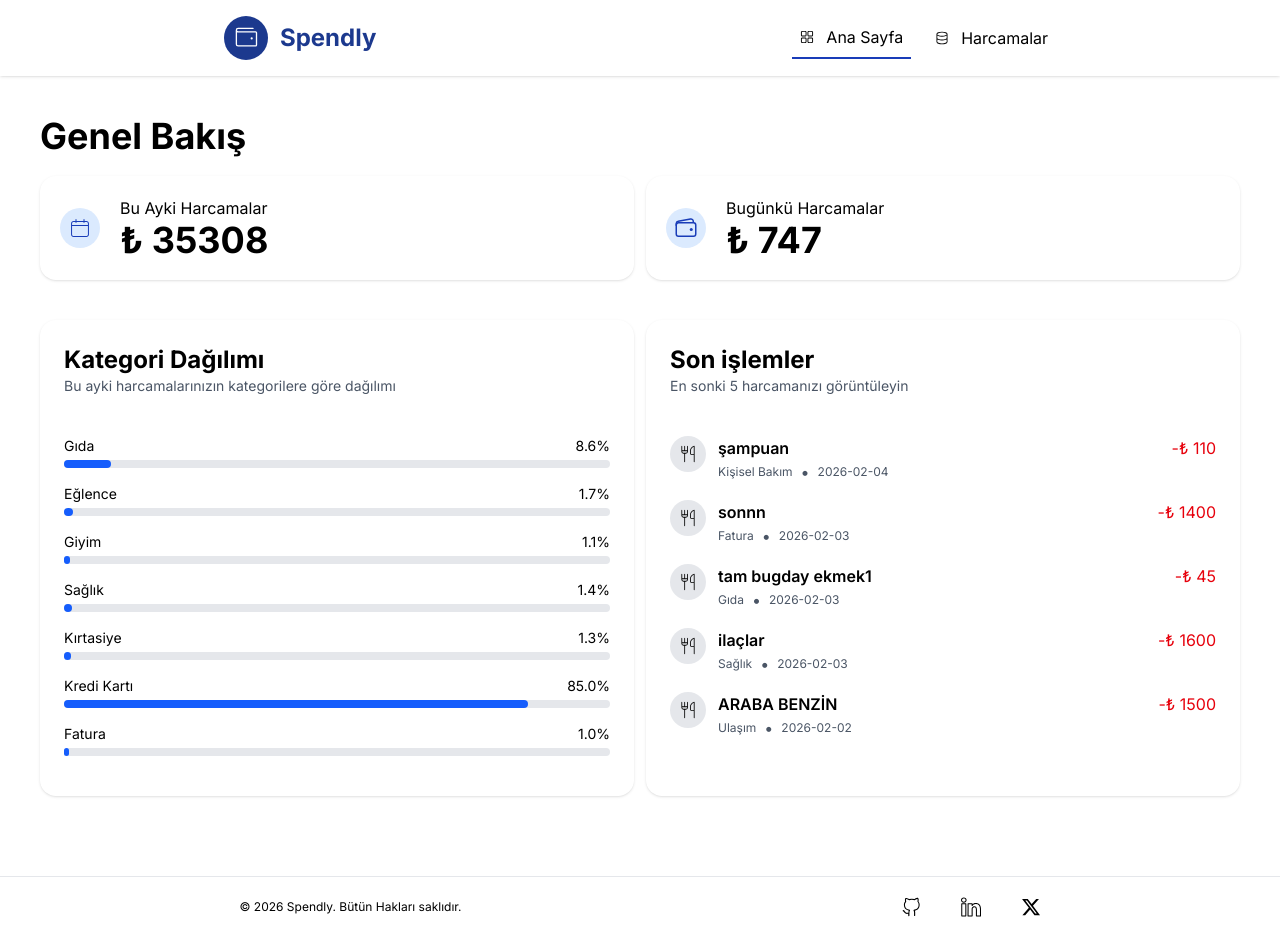
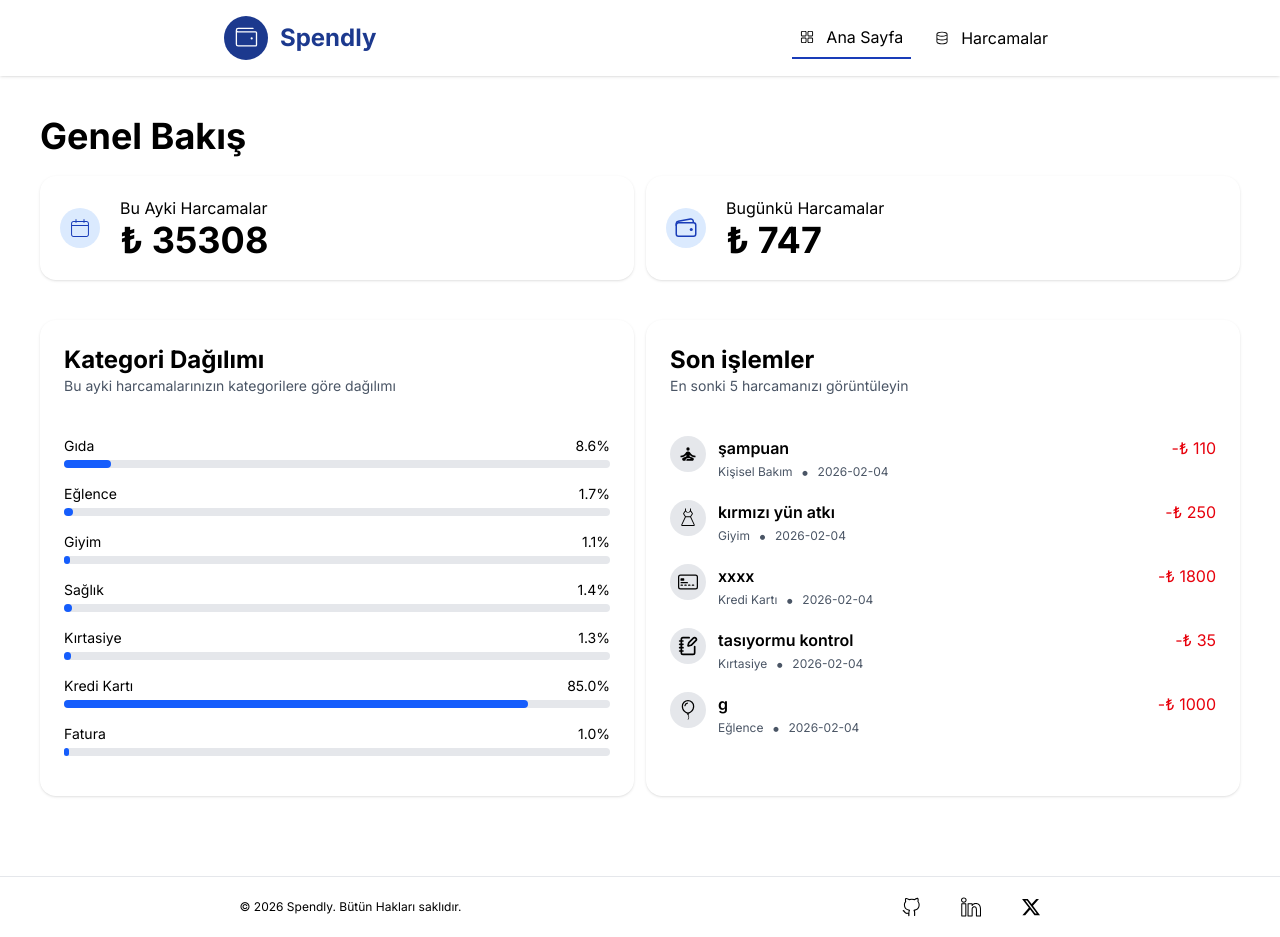
Before and after one commit to karakayaezgi/Spendly, a React (Vite) app: page / in a window 1280 px wide. Built offline with nearby package versions, Linux system fonts and the light colour scheme; data requests are answered from the project's data file; a web font is replaced by a local one.

Commit message:
category icons determined

```diff
--- a/database/db.json
+++ b/database/db.json
@@ -111,6 +111,34 @@
       "category": "Kişisel Bakım",
       "date": "2026-02-04",
       "amount": "110"
+    },
+    {
+      "id": "11b6",
+      "title": "kırmızı yün atkı",
+      "category": "Giyim",
+      "date": "2026-02-04",
+      "amount": "250"
+    },
+    {
+      "id": "1bb5",
+      "title": "xxxx",
+      "category": "Kredi Kartı",
+      "date": "2026-02-04",
+      "amount": "1800"
+    },
+    {
+      "id": "dcc2",
+      "title": "tasıyormu kontrol",
+      "category": "Kırtasiye",
+      "date": "2026-02-04",
+      "amount": "35"
+    },
+    {
+      "id": "109b",
+      "title": "g",
+      "category": "Eğlence",
+      "date": "2026-02-04",
+      "amount": "1000"
     }
   ]
 }
--- a/src/App.jsx
+++ b/src/App.jsx
@@ -5,9 +5,12 @@ import './App.css'
 import { Route, Routes } from 'react-router'
 import Dashboard from './pages/Dashboard'
 import Expenses from './pages/Expenses'
+
 function App() {
 
   const [expenses, setExpenses] = useState([])
+
+
 
   useEffect(() => {
       const loadExpenses = async () => {
--- a/src/components/ExpenseRow.jsx
+++ b/src/components/ExpenseRow.jsx
@@ -1,19 +1,27 @@
 import React from 'react'
 import { CiTrash } from "react-icons/ci";
 import { HiOutlinePencilSquare } from "react-icons/hi2";
+import { categoryIcons } from '../constants/categoryIcons.jsx'
 
 
-const ExpenseRow = ({expense, onDelete, onEdit}) => {
+const ExpenseRow = ({ expense, onDelete, onEdit }) => {
   return (
     <tr className="border-t-gray-200 border-t">
       <td className="py-4">{expense.date}</td>
-      <td>{expense.category}</td>
+      <td>
+        <div className="flex gap-3 items-center">
+          <div className="bg-gray-200 p-2 rounded-full">
+            {categoryIcons[expense.category]}
+          </div>
+          {expense.category}
+        </div>
+      </td>
       <td>{expense.title}</td>
       <td><strong className='me-3'>₺</strong>{expense.amount}</td>
       <td className="text-right">
         <div className="flex justify-end gap-3">
-          <CiTrash onClick={onDelete} className='size-6 cursor-pointer text-red-600'/>
-          <HiOutlinePencilSquare onClick={onEdit} className='size-6 cursor-pointer text-gray-500'/>
+          <CiTrash onClick={onDelete} className='size-6 cursor-pointer text-red-600' />
+          <HiOutlinePencilSquare onClick={onEdit} className='size-6 cursor-pointer text-gray-500' />
         </div>
       </td>
     </tr>
--- a/src/components/LastExpenseItem.jsx
+++ b/src/components/LastExpenseItem.jsx
@@ -1,13 +1,12 @@
 import React from 'react'
-import { CiForkAndKnife } from "react-icons/ci";
 
 
-const LastExpenseItem = ({ lastExpense }) => {
+const LastExpenseItem = ({ lastExpense, categoryIcon }) => {
     return (
         <div className='flex items-start justify-between my-4'>
             <div className='flex items-start gap-3'>
                 <div className='bg-gray-200 p-2 rounded-full'>
-                    <CiForkAndKnife className='size-5' />
+                    {categoryIcon}
                 </div>
                 <div className='flex flex-col'>
                     <p className='text-sm sm:text-base font-semibold'>{lastExpense.title}</p>
--- a/src/components/LastExpenses.jsx
+++ b/src/components/LastExpenses.jsx
@@ -1,5 +1,6 @@
 import React from 'react'
 import LastExpenseItem from './LastExpenseItem'
+import {categoryIcons} from '../constants/categoryIcons.jsx'
 
 const LastExpenses = ({ lastFiveExpenses }) => {
   return (
@@ -10,7 +11,7 @@ const LastExpenses = ({ lastFiveExpenses }) => {
       </div>
       {
         lastFiveExpenses.map((lastExpense, i) => {
-          return <LastExpenseItem key={i} lastExpense={lastExpense} />
+          return <LastExpenseItem key={i} lastExpense={lastExpense} categoryIcon={categoryIcons[lastExpense.category]}/>
         })
       }
 
--- /dev/null
+++ b/src/constants/categoryIcons.jsx
@@ -0,0 +1,21 @@
+import React from "react";
+import { CiForkAndKnife } from "react-icons/ci";
+import { IoCar } from "react-icons/io5";
+import { PiHandHeart,PiDressLight } from "react-icons/pi";
+import { BsBalloon,BsCreditCard2Front } from "react-icons/bs";
+import { RiBillLine } from "react-icons/ri";
+import { MdOutlineSelfImprovement } from "react-icons/md";
+import { LuNotebookPen } from "react-icons/lu";
+
+
+export const categoryIcons = {
+    'Gıda' : <CiForkAndKnife className='size-5'/>,
+    'Ulaşım': <IoCar className='size-5'/>,
+    'Sağlık': <PiHandHeart className='size-5'/>,
+    'Eğlence': <BsBalloon className='size-5'/>,
+    'Fatura': <RiBillLine className='size-5'/>,
+    'Kişisel Bakım': <MdOutlineSelfImprovement className='size-5'/>,
+    'Giyim': <PiDressLight className='size-5'/>,
+    'Kırtasiye': <LuNotebookPen className='size-5'/>,
+    'Kredi Kartı': <BsCreditCard2Front className='size-5'/>
+  }
```
